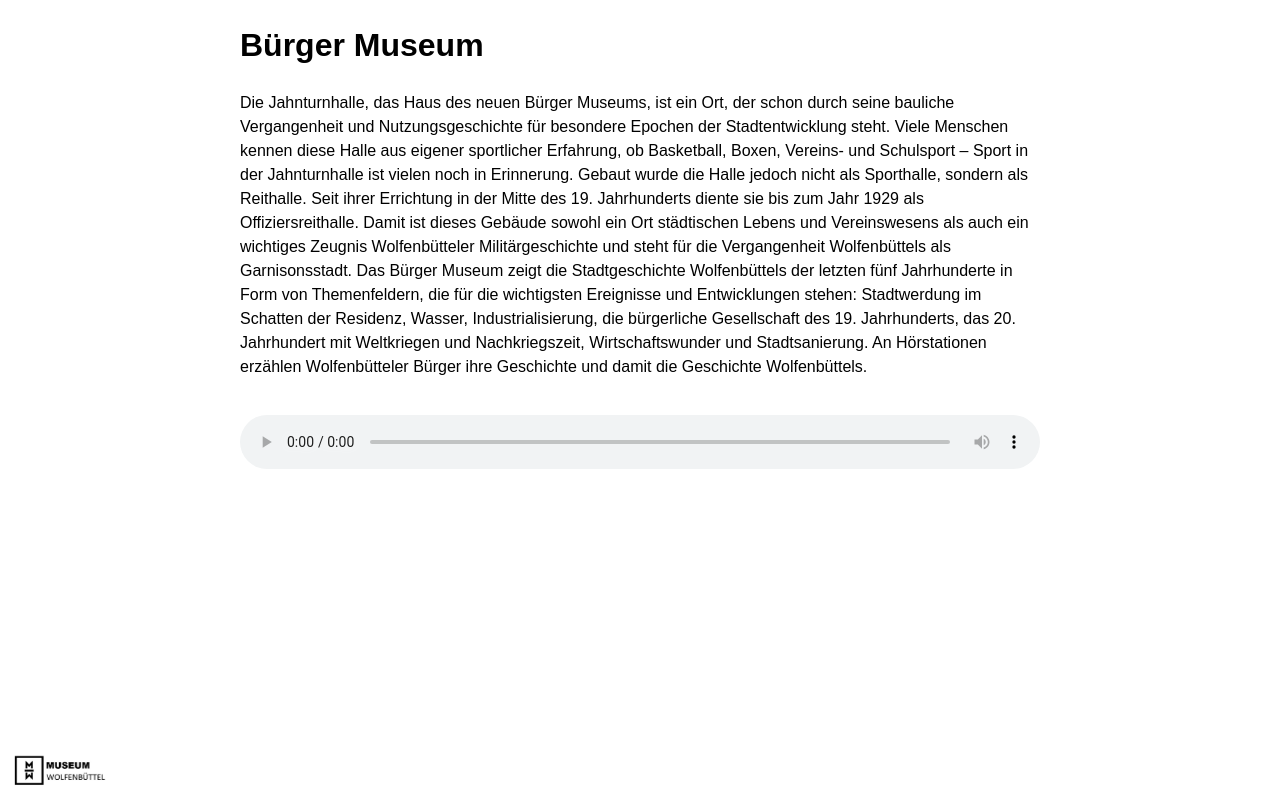
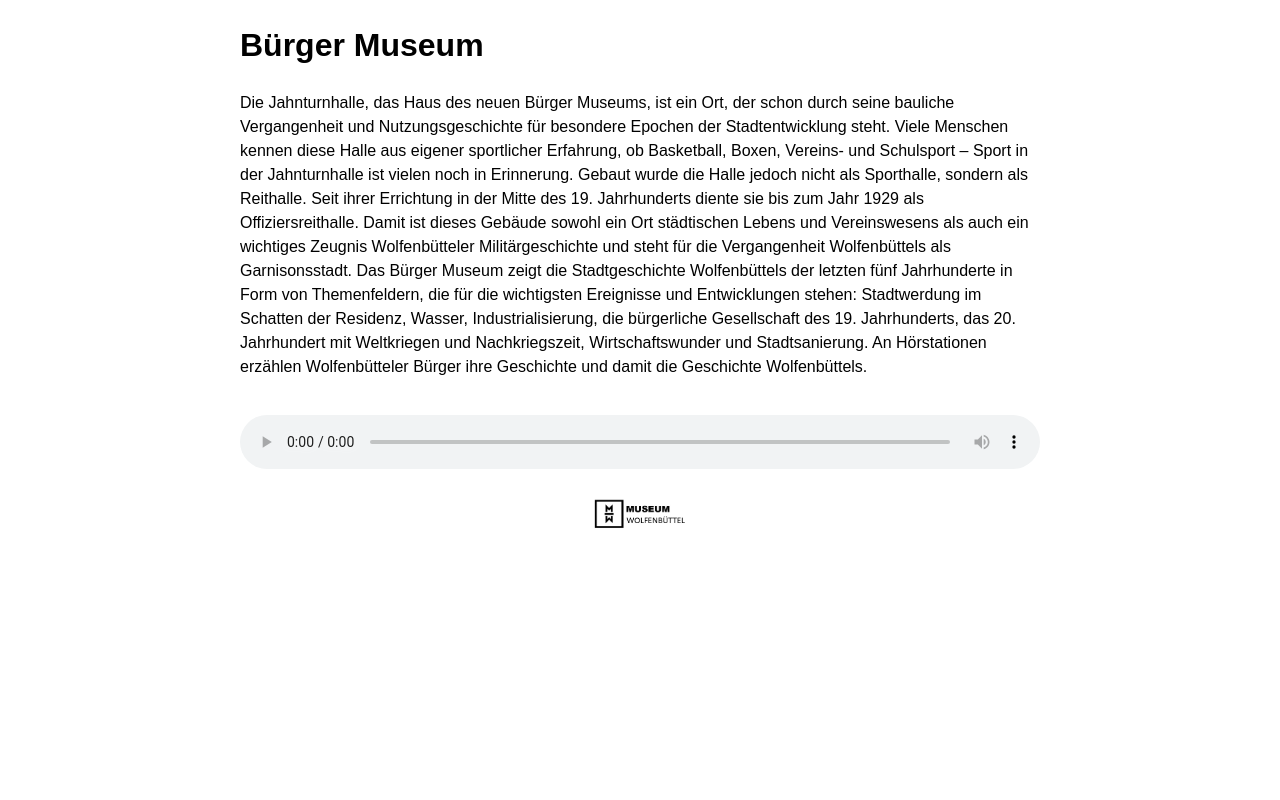
Before and after one commit to MuseumWolfenbuettel/Buerger-Museum, a plain HTML site: page index.html in a window 1280 px wide. Drawn offline with Linux system fonts and the light colour scheme.

Commit message:
Update index.html

```diff
--- a/index.html
+++ b/index.html
@@ -10,7 +10,6 @@
             text-align: left;
             margin: 20px;
             line-height: 1.5;
-            position: relative;
         }
         .container {
             max-width: 800px;
@@ -21,9 +20,8 @@
             margin-top: 20px;
         }
         .logo {
-            position: fixed;
-            bottom: 10px;
-            left: 10px;
+            display: block;
+            margin: 20px auto 0 auto; /* Центрирование и отступ сверху */
             width: 100px; /* Задайте нужный размер логотипа */
         }
     </style>
@@ -38,7 +36,8 @@
             <source src="BM%20DE.mp3" type="audio/mpeg">
             Ваш браузер не поддерживает воспроизведение аудио.
         </audio>
+        <!-- Логотип под аудиоплеером -->
+        <img src="Museum_Wolfenbuettel.jpg" alt="Museum Logo" class="logo">
     </div>
-    <img src="Museum_Wolfenbuettel.jpg" alt="Museum Logo" class="logo">
 </body>
 </html>
```
